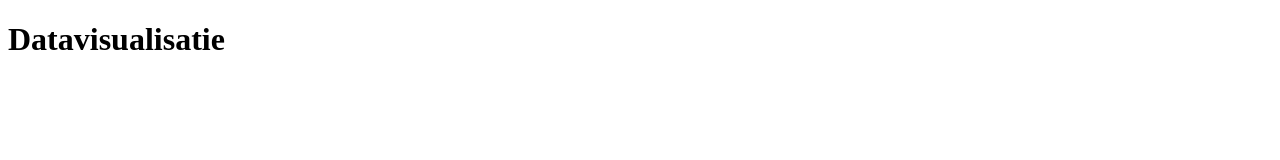
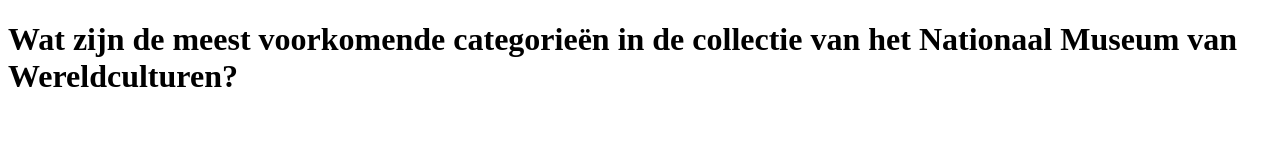
Before and after one commit to qiubee/nmvw-chart, a website: page website/index.html in a window 1280 px wide. Drawn offline with nearby package versions, Linux system fonts and the light colour scheme; no server answers.

Commit message:
update title of webpage

```diff
--- a/website/index.html
+++ b/website/index.html
@@ -5,10 +5,10 @@
     <meta name="viewport" content="width=device-width, initial-scale=1.0">
     <meta http-equiv="X-UA-Compatible" content="ie=edge">
     <link rel="stylesheet" href="./css/index.css">
-    <title>Datavisualisatie</title>
+    <title>Collectie NMVW</title>
 </head>
 <body>
-    <h1>Datavisualisatie</h1>
+    <h1>Wat zijn de meest voorkomende categorieën in de collectie van het Nationaal Museum van Wereldculturen?</h1>
     <div id="map"></div>
     <script src="https://d3js.org/d3.v5.js"></script>
     <script src="./js/index.js"></script>
```
